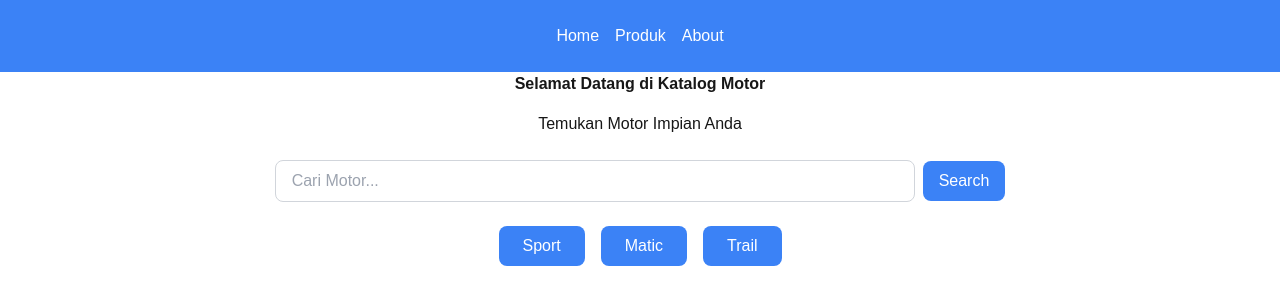
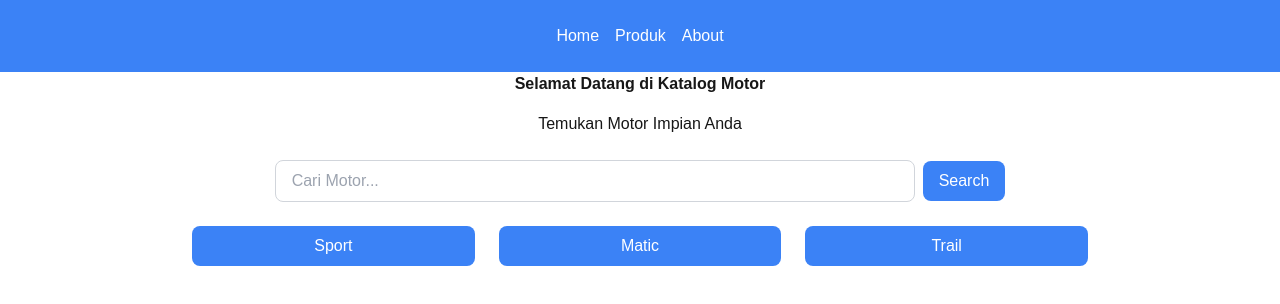
Before and after one commit to TriSasongko/GALACTRI, a Next.js app: page / in a window 1280 px wide. Shown: the top 304 px of the page. Built offline with nearby package versions, Linux system fonts and the light colour scheme.

Commit message:
tri: merubah styling elemen <div> pada button

```diff
--- a/app/page.tsx
+++ b/app/page.tsx
@@ -15,7 +15,7 @@ export default function Home() {
         </button>
       </div>
 
-      <div className="flex justify-center gap-4">
+      <div className="grid grid-cols-1 md:grid-cols-3 gap-6 max-w-4xl mx-auto">
         <button className="bg-blue-500 text-white px-6 py-2 rounded-lg hover:bg-blue-600">
           Sport
         </button>
@@ -26,6 +26,6 @@ export default function Home() {
           Trail
         </button>
       </div>
-    </div>
+      </div>
   );
 }
```
